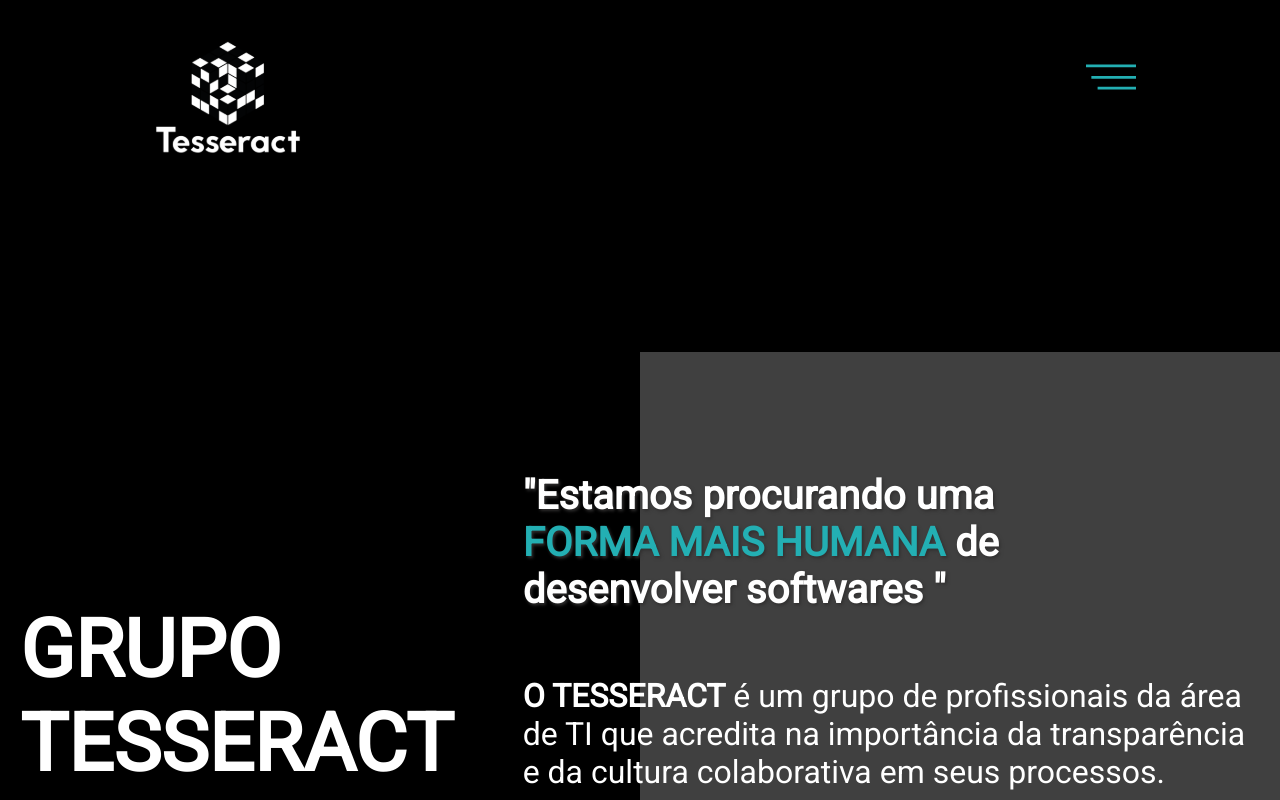
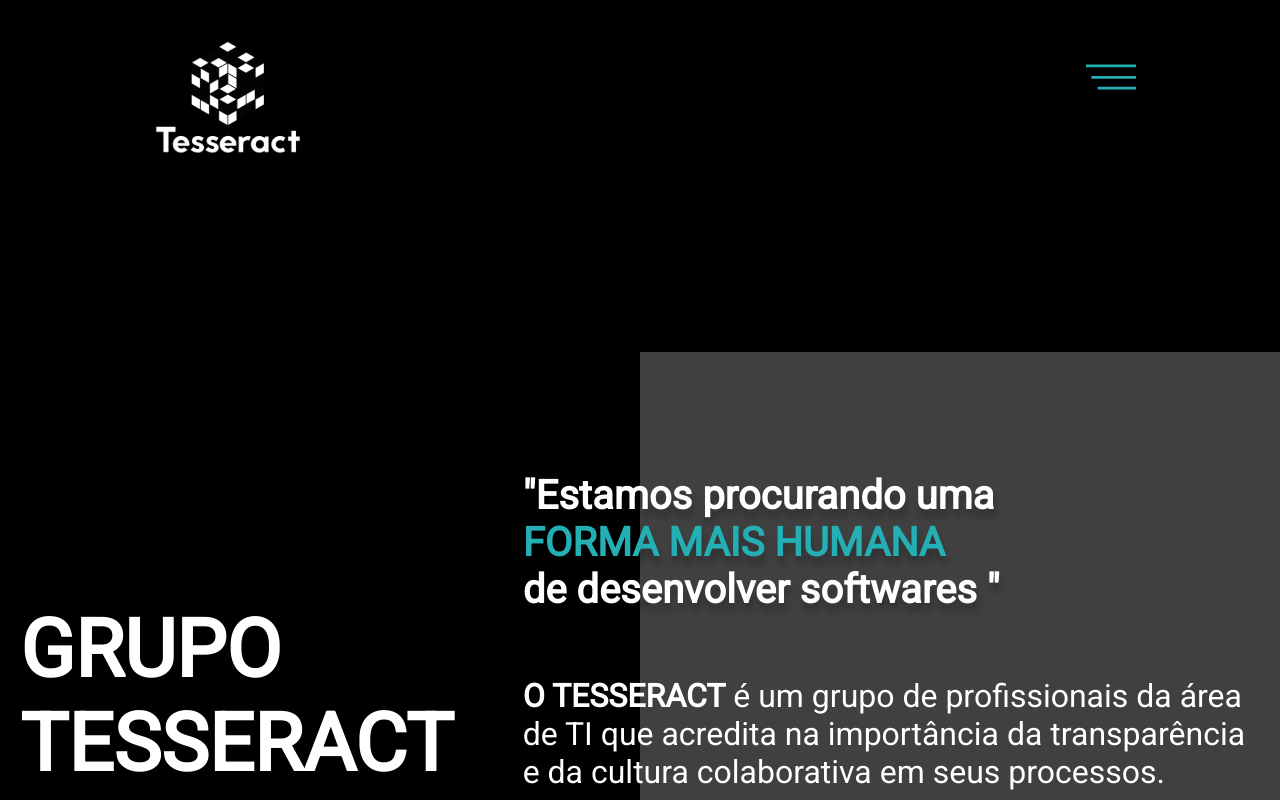
Before and after one commit to grupotesseract/grupotesseract.com.br, a Next.js app: page /quemsomos in a window 1280 px wide. Shown: the top 800 px of the page. Built offline with nearby package versions, Linux system fonts and the light colour scheme.

Commit message:
fix: Ajusts the suggested changes.

```diff
--- a/app/components/Carousel.tsx
+++ b/app/components/Carousel.tsx
@@ -9,15 +9,19 @@
 export default function Carousel({ slides }: { slides: any[] }) {
   const [current, setCurrent] = useState(0);
 
-  useEffect(() => { setCurrent(current) }, [current]);
+  useEffect(() => {
+    setCurrent(current);
+  }, [current]);
 
-  const previousSlide = () => setCurrent((current === 0 ? slides.length : current) - 1)
-  const nextSlide = () => setCurrent(current === slides.length - 1 ? 0 : current + 1)
+  const previousSlide = () =>
+    setCurrent((current === 0 ? slides.length : current) - 1);
+  const nextSlide = () =>
+    setCurrent(current === slides.length - 1 ? 0 : current + 1);
 
   return (
     <div className="box-carousel">
       <div className="flex relative overflow-hidden snap-center">
-        <div className="flex justify-between items-center h-screen max-w-full bottom-80 text-white text-3xl">
+        <div className="flex justify-between items-center max-w-full bottom-80 text-white text-3xl">
           <button onClick={previousSlide} className="z-10">
             <Image
               src={navigatePrevious}
@@ -27,7 +31,10 @@
             />
           </button>
           {/* 57.5 is the sum of the testimonial-box width + gap. Keep units consistent do not ue 100%, use rem */}
-          <div className="carousel" style={{ transform: `translateX(-${(current * 57.5)}rem)` }}>
+          <div
+            className="carousel"
+            style={{ transform: `translateX(-${current * 57.5}rem)` }}
+          >
             <Testimonials />
           </div>
           <button onClick={nextSlide} className="z-10">
@@ -45,7 +52,11 @@
             <div
               className="circle"
               onClick={() => setCurrent(i)}
-              style={{ backgroundColor: `rgba(${i === current ? '35, 175, 179, 1' : '35, 175, 179, 0.5'})` }}
+              style={{
+                backgroundColor: `rgba(${
+                  i === current ? '35, 175, 179, 1' : '35, 175, 179, 0.5'
+                })`,
+              }}
               key={`circle-${i}`}
             />
           ))}
--- a/app/components/CompanyCulture.tsx
+++ b/app/components/CompanyCulture.tsx
@@ -11,11 +11,12 @@
         <div className="flex flex-col gap-16 relative">
           <div className="culture-text flex">
             <p className="font-extrabold">
-              &quot;Estamos procurando uma{' '}
+              &quot;Estamos procurando uma
+              <br />
               <span className="uppercase text-lightBlue">
-                {' '}
-                forma mais humana{' '}
+                forma mais humana
               </span>
+              <br />
               de desenvolver softwares &quot;
             </p>
           </div>
--- a/app/components/MultiTechnology.tsx
+++ b/app/components/MultiTechnology.tsx
@@ -111,11 +111,10 @@
     },
   ];
 
-  const renderRow = (line: number | undefined) => {
-    return allLogos
+  const renderRow = (line?: number) =>
+    allLogos
       .filter((logoItem) => logoItem.line === line)
-      .map(function (item) {
-        return (
+      .map((item) => (
         <Logotypes
           logo={item.logo}
           logoName={item.logoName}
@@ -125,14 +124,12 @@
           height={item.height}
           key={item.key}
         />
-        );
-      });
-  };
+      ));
 
   return (
-    <div className="flex justify-center my-60 w-screen h-404">
+    <div className="flex justify-center my-60 h-404">
       <div className="flex flex-col justify-center pr-20 relative">
-        <h1 className="text-lightBlue font-semibold text-4xl pb-8">Trabalho</h1>
+        <h1 className="text-lightBlue font-semibold text-4xl pb-6">Trabalho</h1>
         <h1 className="technology-text w-96 text-5xl font-extrabold uppercase">
           Múltiplas Tecnologias
         </h1>
--- a/app/globals.css
+++ b/app/globals.css
@@ -118,7 +118,10 @@
   gap: 7.5rem;
 }
 
-.technology-text {
+.technology-text,
+.culture-title,
+.culture-text p,
+.culture-description {
   line-height: normal;
 }
 
@@ -131,7 +134,6 @@
 
 .culture-title {
   font-size: 5rem;
-  line-height: normal;
   font-weight: 800;
   padding-right: 3rem;
 }
@@ -148,18 +150,16 @@
 }
 
 .culture-text {
-  text-shadow: 0.1em 0.1em 0.2em rgb(49, 48, 48)
+  text-shadow: 0.1em 0.5em 0.4em rgba(0, 0, 0, 0.25)
 }
 
 .culture-text p {
   width: 30.785rem;
   font-size: 2.5rem;
-  line-height: normal;
 }
 
 .culture-description {
   width: 46rem;
   height: 7.125rem;
   font-size: 2rem;
-  line-height: normal;
 }
--- a/app/page.tsx
+++ b/app/page.tsx
@@ -7,15 +7,11 @@
 export default function Home() {
   return (
     <>
-      <main className="flex min-h-screen flex-col items-center justify-center">
+      <main className="flex flex-col items-center justify-center">
         <Presentation />
         <section className="min-w-full">
-          <div className="min-w-full">
-            <Section />
-          </div>
-          <div>
-            <MultiTechnology />
-          </div>
+          <Section />
+          <MultiTechnology />
           <Carousel slides={slides} />
         </section>
       </main>
--- a/app/quemsomos/page.tsx
+++ b/app/quemsomos/page.tsx
@@ -3,9 +3,7 @@
 export default function AboutUs() {
   return (
     <>
-      <div>
-        <CompanyCulture />
-      </div>
+      <CompanyCulture />
     </>
   );
 }
--- a/tailwind.config.js
+++ b/tailwind.config.js
@@ -37,10 +37,8 @@
         },
     },
     fontSize: {
-      '2lg': ['2rem',{
-        lineHeight: '2.4rem'
-      } ],
-      },
+      '2lg': ['2rem', { lineHeight: '2.4rem' }],
+    },
     keyframes: {
       'animar-cursor': {
         '0%': {
```
Lines whose indentation alone changed are shown as unchanged.
